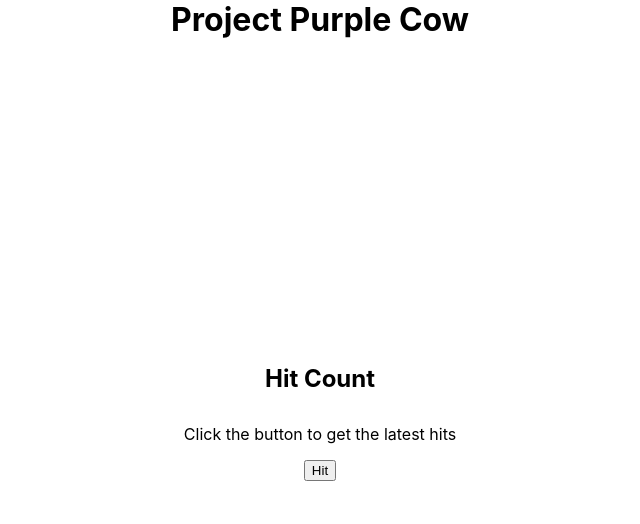
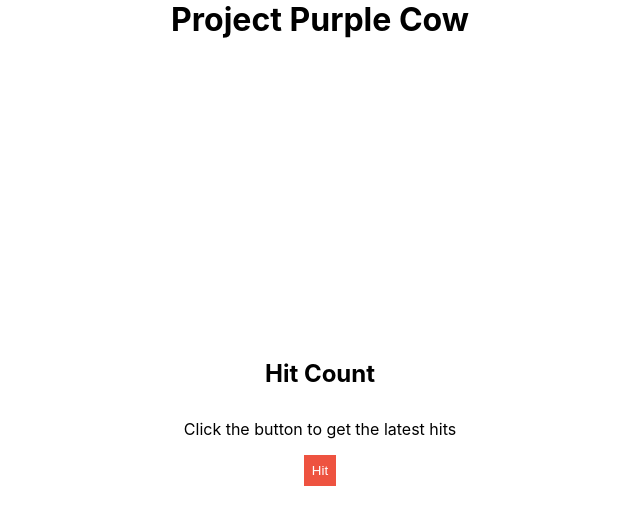
Before and after one commit to chasefarmer2808/ppc, a React (Create React App) app: page / in a window 1280 px wide. Shown: the top 524 px of the page, without its empty margins (320-960 px from the left). Built offline with nearby package versions, Linux system fonts and the light colour scheme.

Commit message:
fade animation

```diff
--- a/src/HitComponent.css
+++ b/src/HitComponent.css
@@ -3,3 +3,34 @@
     flex-direction: column;
     align-items: center;
 }
+
+button {
+    background-color: #ee5340;
+    padding: 8px;
+    color: white;
+    border: none;
+    outline: none;
+    cursor: pointer;
+    transition: all .1s ease;
+}
+
+button:active {
+    box-shadow: inset 1px 1px 10px #333;
+}
+
+@keyframes fadeInDown {
+    0% {
+        opacity: 0;
+        transform: translateY(-20px);
+    }
+    100% {
+        opacity: 1;
+        transform: translateY(0);
+    }
+}
+
+.fade-in-down {
+    animation-duration: 1s;
+    animation-fill-mode: both;
+    animation-name: fadeInDown;
+}
--- a/src/HitComponent.jsx
+++ b/src/HitComponent.jsx
@@ -13,7 +13,9 @@ export const HitComponent = () => {
     return (
         <section className="hit-component-root">
             <h2>Hit Count</h2>
-            {hits > 0 ? <p aria-label={hits}><strong>{hits}</strong></p> : <p>Click the button to get the latest hits</p>}
+            {hits > 0
+                ? <p className="fade-in-down" aria-label={hits}><strong>{hits}</strong></p>
+                : <p>Click the button to get the latest hits</p>}
             <button onClick={handleHit} aria-label="Hit the counter API.">Hit</button>
         </section>
     )
```
